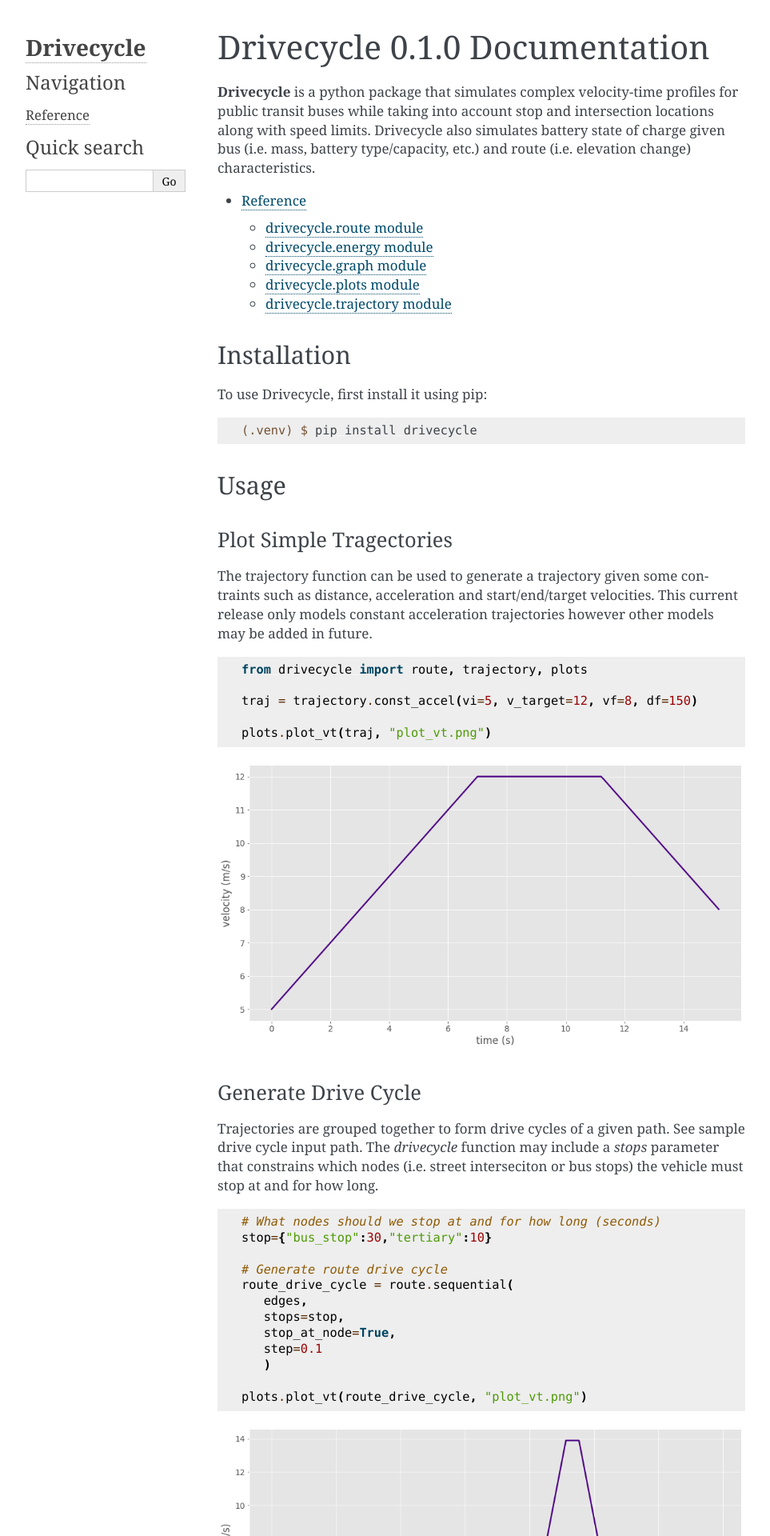
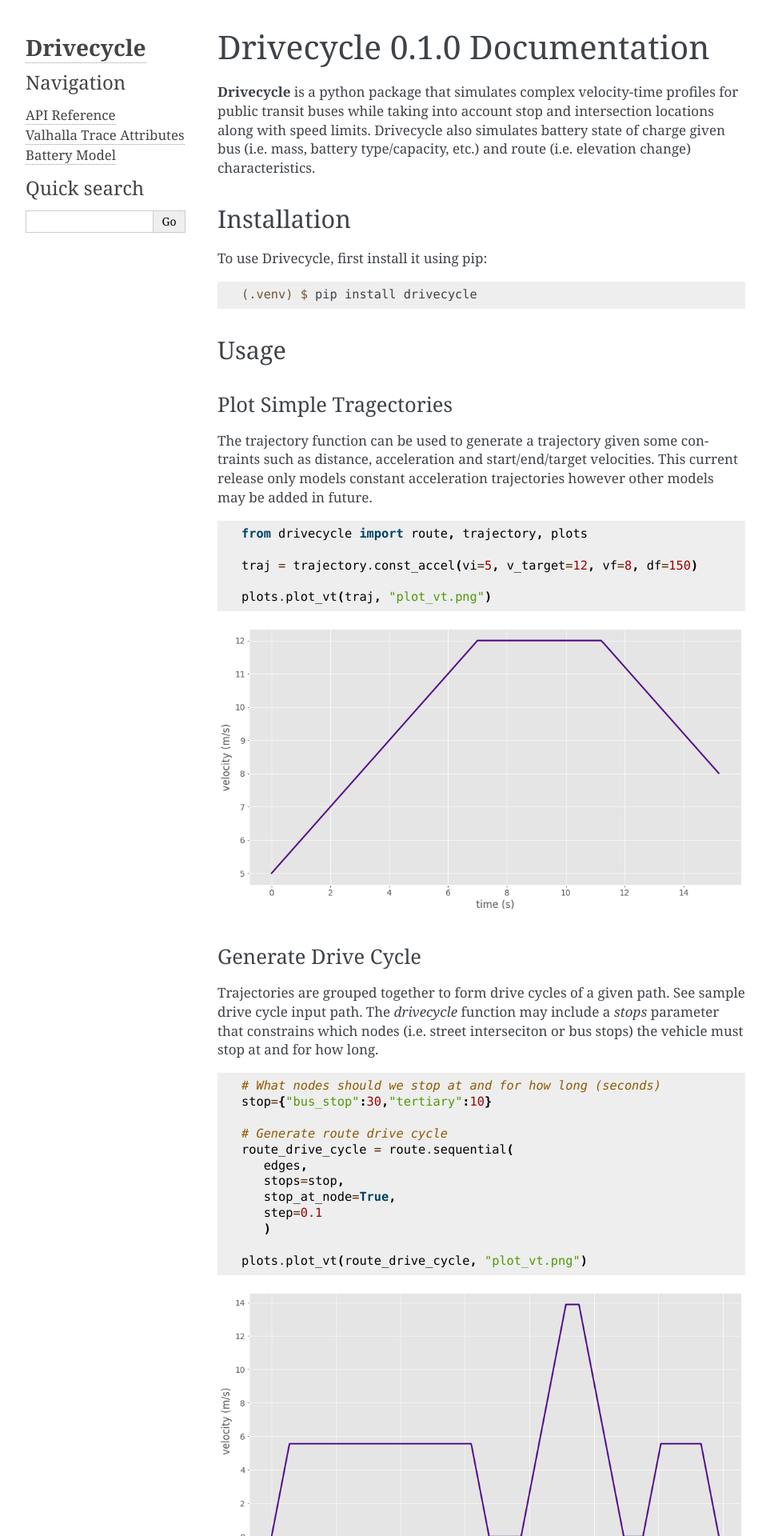
Before and after one commit to smohiudd/drivecycle, a Sphinx documentation site: the page built from docs/source/index.rst, in a window 1280 px wide. Shown: the top 1920 px of the page at 80% size, without its empty margins (148-1111 px from the left). Built offline with Sphinx 7.4.7, drawn with Linux system fonts in a browser that asks for light colours; some of the changed text lies outside the part shown.

Commit message:
doc updates

```diff
--- /dev/null
+++ b/docs/source/battery.rst
@@ -0,0 +1,4 @@
+Battery Model
+=========================
+
+lksjdflksjdflskjdflk
--- a/docs/source/conf.py
+++ b/docs/source/conf.py
@@ -69,6 +69,7 @@ exclude_patterns = []
 html_theme = 'alabaster'
 # html_theme = 'furo'
 
+
 html_sidebars = {
     '**': [
         'about.html',
@@ -82,4 +83,8 @@ html_sidebars = {
 # Add any paths that contain custom static files (such as style sheets) here,
 # relative to this directory. They are copied after the builtin static files,
 # so a file named "default.css" will overwrite the builtin "default.css".
-# html_static_path = ['_static']
+html_static_path = ['']
+
+html_css_files = [
+    './css/custom.css',
+]
--- /dev/null
+++ b/docs/source/css/custom.css
@@ -0,0 +1,15 @@
+.py.function{
+    margin-top: 30px;
+}
+
+.py.attribute {
+    margin-top: 30px;
+}
+
+.py.method {
+    margin-top: 30px;
+}
+
+dd {
+    margin-top:20px
+}
--- a/docs/source/drivecycle.rst
+++ b/docs/source/drivecycle.rst
@@ -1,6 +1,7 @@
-Reference
+API Reference
 ==================
 
+User API reference for the Drivecycle package covering usage of all public modules and functions.
 
 drivecycle.route module
 ----------------------------
--- a/docs/source/index.rst
+++ b/docs/source/index.rst
@@ -10,13 +10,6 @@ Drivecycle 0.1.0 Documentation
 transit buses while taking into account stop and intersection locations along with speed limits.
 Drivecycle also simulates battery state of charge given bus (i.e. mass, battery type/capacity, etc.)
 and route (i.e. elevation change) characteristics.
-
-.. toctree::
-   :maxdepth: 4
-
-   drivecycle
-
-
 
 Installation
 ------------
@@ -184,3 +177,11 @@ Using the drivecycle apis listed above we can then generate a simulation drivecy
 the entire route:
 
 .. image:: ../../images/route_drivecycle.png
+
+
+.. toctree::
+   :maxdepth: 1
+
+   drivecycle
+   valhalla
+   battery
--- /dev/null
+++ b/docs/source/valhalla.rst
@@ -0,0 +1,7 @@
+Valhalla Trace Attributes
+=========================
+
+lksjdflksjdflskjdflk
+
+title
+-------
```
